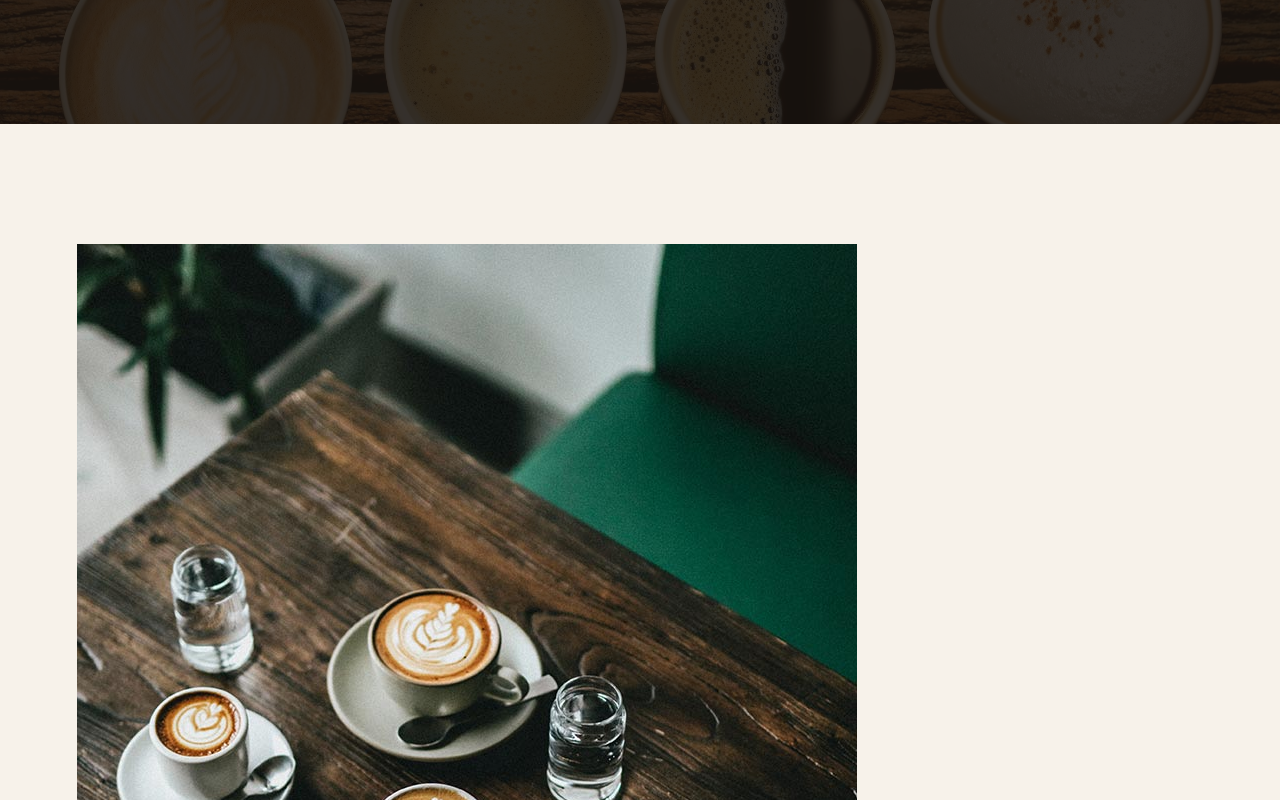
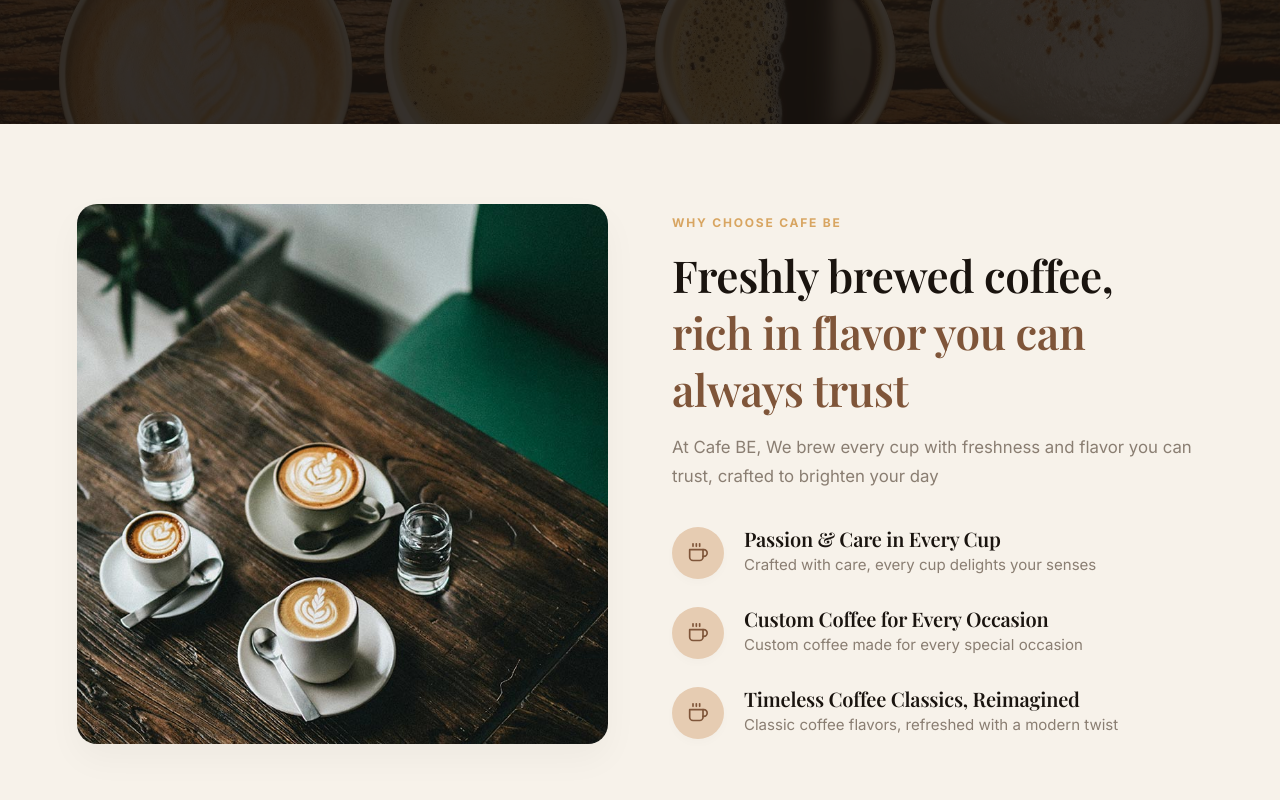
Before and after one commit to vijaybhivagade14-commits/CafeBe-Web26, a React (Create React App) app: page / in a window 1280 px wide. Shown: the part 1100-1900 px from the top of the page. Built offline with nearby package versions, Linux system fonts and the light colour scheme; a web font is replaced by a local one.

Commit message:
Update the UI & Icones

```diff
--- a/src/components/WhyChoose.module.css
+++ b/src/components/WhyChoose.module.css
@@ -1,126 +1,158 @@
-/* ===== WHY CHOOSE US ===== */
+/* ===== WHY CHOOSE US - DUAL COLOR HEADING GRID ===== */
 .section {
   padding: var(--section-padding);
+  padding-top: 80px;
+  padding-bottom: 80px;
   background: var(--color-cream);
+  overflow: hidden;
 }
 
 .inner {
   max-width: var(--container-max);
   margin: 0 auto;
+  display: grid;
+  grid-template-columns: 1fr 1fr;
+  gap: 64px;
+  align-items: center;
+}
+
+/* Left Image Box Wrapper */
+.imageSide {
+  width: 100%;
+  display: flex;
+}
+
+.mainImage {
+  width: 100%;
+  height: 540px;
+  object-fit: cover;
+  border-radius: 20px;
+  box-shadow: 0 15px 35px rgba(0, 0, 0, 0.04);
+}
+
+/* Right Content Block */
+.contentSide {
+  display: flex;
+  flex-direction: column;
 }
 
 .header {
-  text-align: center;
-  margin-bottom: 56px;
+  text-align: left;
+  margin-bottom: 36px;
 }
 
 .kicker {
   display: inline-block;
-  font-size: 11px;
+  font-size: 12px;
   font-weight: 700;
-  letter-spacing: 0.2em;
+  letter-spacing: 0.15em;
   text-transform: uppercase;
   color: var(--color-gold);
-  margin-bottom: 16px;
+  margin-bottom: 14px;
 }
 
+/* Base Black/Dark color for first half of text */
 .title {
   font-family: var(--font-heading);
-  font-size: clamp(32px, 5vw, 52px);
+  font-size: clamp(30px, 3.8vw, 44px);
+  font-weight: 600;
   color: var(--color-dark);
+  /* Premium black/dark text color */
   margin-bottom: 16px;
+  line-height: 1.3;
+  letter-spacing: -0.01em;
 }
 
-.title em {
-  font-style: italic;
-  color: var(--color-gold-dim);
+/* Chocolate Brown Color for second half of text */
+.title .highlight {
+  color: #7f5539;
+  /* Premium Chocolate Brown color */
+  font-weight: 600;
 }
 
 .subtitle {
   font-size: 1.05rem;
-  line-height: 1.8;
+  line-height: 1.7;
   color: var(--color-text-muted);
-  max-width: 540px;
-  margin: 0 auto;
+  margin: 0;
 }
 
-.grid {
-  display: grid;
-  grid-template-columns: repeat(4, 1fr);
+/* Feature Point Row Structures */
+.verticalList {
+  display: flex;
+  flex-direction: column;
   gap: 28px;
 }
 
-.card {
-  background: var(--color-white);
-  border-radius: var(--radius-lg);
-  padding: 36px 28px;
-  text-align: center;
-  box-shadow: var(--shadow-sm);
-  border: 1px solid rgba(26, 20, 15, 0.04);
-  transition: all var(--transition-base);
-  animation: cardFadeUp 0.6s ease both;
+.listItem {
+  display: flex;
+  align-items: center;
+  gap: 20px;
 }
 
-.card:hover {
-  transform: translateY(-8px);
-  box-shadow: var(--shadow-lg);
-  border-color: rgba(216, 165, 97, 0.2);
-}
-
-.iconWrap {
+/* Rounded circles for Coffee Icons */
+.iconCircle {
   display: inline-flex;
   align-items: center;
   justify-content: center;
-  width: 64px;
-  height: 64px;
-  border-radius: var(--radius-md);
-  background: linear-gradient(135deg, rgba(216, 165, 97, 0.12), rgba(216, 165, 97, 0.05));
-  color: var(--color-gold);
-  font-size: 26px;
-  margin-bottom: 20px;
+  width: 52px;
+  height: 52px;
+  flex-shrink: 0;
+  border-radius: 50%;
+  background-color: #e6ccb2;
+  /* Soft warm gold-tan color */
+  color: #7f5539;
+  /* Deep chocolate/coffee icon color */
+  font-size: 20px;
+  box-shadow: 0 4px 10px rgba(0, 0, 0, 0.02);
   transition: all var(--transition-base);
 }
 
-.card:hover .iconWrap {
+.listItem:hover .iconCircle {
   background: linear-gradient(135deg, #d8a561, #c4923e);
   color: var(--color-white);
-  transform: scale(1.1);
+  transform: translateY(-2px);
 }
 
-.card h3 {
-  font-family: var(--font-heading);
-  font-size: 1.25rem;
-  color: var(--color-dark);
-  margin-bottom: 12px;
+.textWrap {
+  display: flex;
+  flex-direction: column;
 }
 
-.card p {
-  font-size: 0.92rem;
-  line-height: 1.7;
-  color: var(--color-text-muted);
+.textWrap h3 {
+  font-family: var(--font-heading), sans-serif;
+  font-size: 1.25rem;
+  font-weight: 600;
+  color: var(--color-dark);
+  margin: 0 0 4px 0;
+  letter-spacing: -0.01em;
 }
 
-@keyframes cardFadeUp {
-  from {
-    opacity: 0;
-    transform: translateY(30px);
+.textWrap p {
+  font-size: 0.94rem;
+  line-height: 1.5;
+  color: var(--color-text-muted);
+  margin: 0;
+}
+
+/* ===== BREAKPOINTS FOR RESPONSIVENESS ===== */
+@media (max-width: 992px) {
+  .inner {
+    grid-template-columns: 1fr;
+    gap: 44px;
   }
-  to {
-    opacity: 1;
-    transform: translateY(0);
+
+  .mainImage {
+    height: 380px;
   }
 }
 
-/* ===== RESPONSIVE ===== */
-@media (max-width: 1024px) {
-  .grid {
-    grid-template-columns: repeat(2, 1fr);
+@media (max-width: 560px) {
+  .mainImage {
+    height: 300px;
+  }
+
+  .listItem {
+    align-items: flex-start;
   }
 }
-
-@media (max-width: 580px) {
-  .grid {
-    grid-template-columns: 1fr;
-    gap: 20px;
-  }
-}
```
